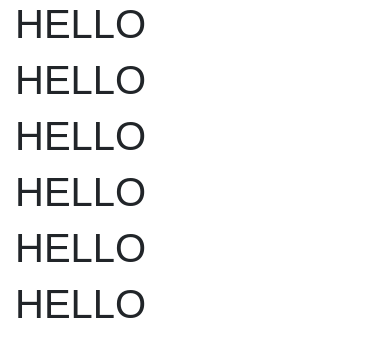
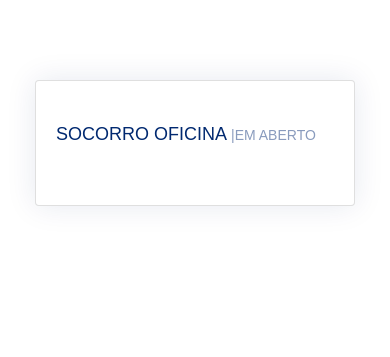
Before and after one commit to otaciliopires/KAITO_CONTROL, a Django app: template manutencao/templates/analise_mecanicos.html in a window 390 px wide. Shown: the top 357 px of the page. Run offline with Django 4.2, Linux system fonts and the light colour scheme; the template is opened without the code that fills it, so the values that code supplies are empty; some libraries are stand-ins or nearby versions.

Commit message:
criação do analise manutenção e modificação de models da manutenção

```diff
--- a/controleCEQ/templates/home.html
+++ b/controleCEQ/templates/home.html
@@ -195,7 +195,7 @@
                                   scales: {
                                       y: {
                                           beginAtZero: true,
-                                          max: 60000
+                                          max: 75000
                                       }
                                   }
                               }
--- a/manutencao/models.py
+++ b/manutencao/models.py
@@ -151,11 +151,11 @@ class Registro_Tempo_Servico(models.Model):
     servico_oficina = models.ForeignKey(Servico_Oficina, on_delete=models.DO_NOTHING, blank=True, null=True)
     servico_socorro = models.ForeignKey(Servico_Socorro, on_delete=models.DO_NOTHING, blank=True, null=True)
     servico_preventiva = models.ForeignKey(Servico_Preventiva, on_delete=models.DO_NOTHING, blank=True, null=True)
-    funcionario = models.ForeignKey(Funcionario, on_delete=models.DO_NOTHING)
-    tercerizado = models.ForeignKey(Servico_Terceirizado, on_delete=models.DO_NOTHING)
+    funcionario = models.ForeignKey(Funcionario, on_delete=models.DO_NOTHING, null=True, blank=True)
+    tercerizado = models.ForeignKey(Servico_Terceirizado, on_delete=models.DO_NOTHING, null=True, blank=True)
     data_inicial = models.DateTimeField(null=True, blank=True)
     data_final = models.DateTimeField(null=True, blank=True)
     tempo_servico = models.FloatField(null=True, blank=True)
 
     def __str__(self):
-        return self.servico_oficina
+        return self.funcionario.nome
--- a/manutencao/templates/analise_mecanicos.html
+++ b/manutencao/templates/analise_mecanicos.html
@@ -12,12 +12,45 @@
 
 
 {%block 'body'%}
-<h1>HELLO</h1>
-<h1>HELLO</h1>
-<h1>HELLO</h1>
-<h1>HELLO</h1>
-<h1>HELLO</h1>
-<h1>HELLO</h1>
+  <!-- MENSAGENS -->
+  <main id="main" class="main">
+    <div class="pagetitle">
+      {% if messages %}
+        {%for i in messages%}
+          <div class="{{i.tags}}" role='alert'>
+              {{i}}
+          </div>
+        {%endfor%}
+      {%endif%}
+ <!-- MENSAGENS -->
+
+
+<section class="section dashboard">
+    <div class="row">
+       <div class="col-lg-12">
+          <div class="row">
+
+
+            <div class="col-xxl-6 col-md-12" >
+               <div class="card info-card sales-card">
+                  <div class="card-body">
+                     <div class='card-title'>SOCORRO OFICINA <span>|EM ABERTO</span>
+                     </div>
+
+
+                     </div>
+                  </div>
+               </div>
+            </div>
+
+            <div class="col-xxl-6 col-md-12 font-weight-bold " style="height:65px; font-size:15px" >
+              <div style='margin-bottom:10px;height:40px'class="">
+                 <div class="card-body">
+                 </div>
+              </div>
+           </div>
+
+
 
 
 <script src="https://cdn.jsdelivr.net/npm/chart.js"></script>
--- a/manutencao/templates/os_oficina_service.html
+++ b/manutencao/templates/os_oficina_service.html
@@ -135,7 +135,7 @@
   <hr>
 
   <!-- Select para Executante -->
-  <div id="executanteContainer" style="display:none;"> <!-- Inicialmente oculto -->
+  <div id="executanteContainer{{servico.id}}" style="display:none;"> <!-- Inicialmente oculto -->
       {% if servico.executante == 'Funcionario' or servico.executante == "funcionario" %}
           <div class="mb-3">
               <label class="form-label">Executante:</label>
@@ -186,7 +186,7 @@
       const radioAguardandoServico = document.getElementById('radioAguardandoServico');
       const radioAguardandoPecas = document.getElementById('radioAguardandoPecas');
       const radioEmServico = document.getElementById('radioEmServico');
-      const executanteContainer = document.getElementById('executanteContainer');
+      const executanteContainer = document.getElementById('executanteContainer'+{{servico.id}});
 
       function toggleExecutante() {
           if (radioEmServico.checked) {
```
Also changed, not shown: manutencao/views.py (+25 -1 lines), manutencao/migrations/0015_alter_registro_tempo_servico_funcionario_and_more.py (added).
